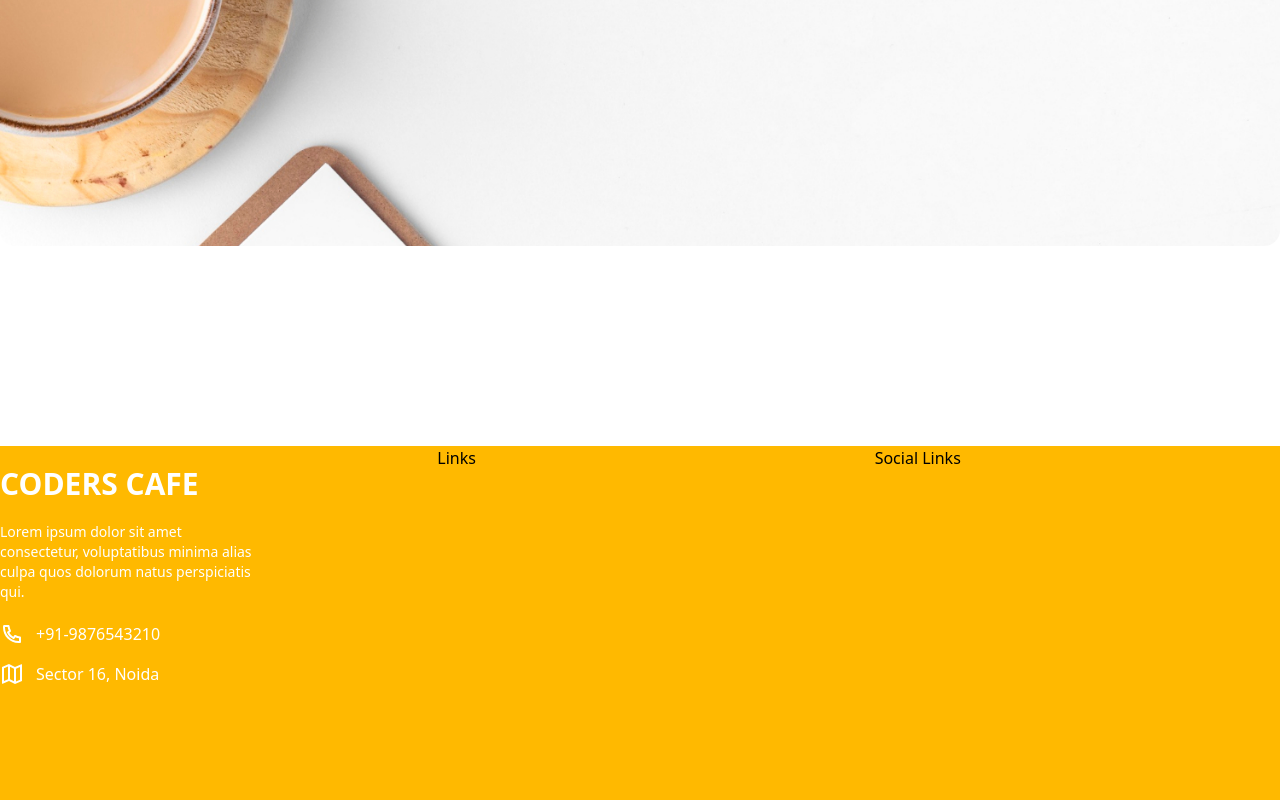
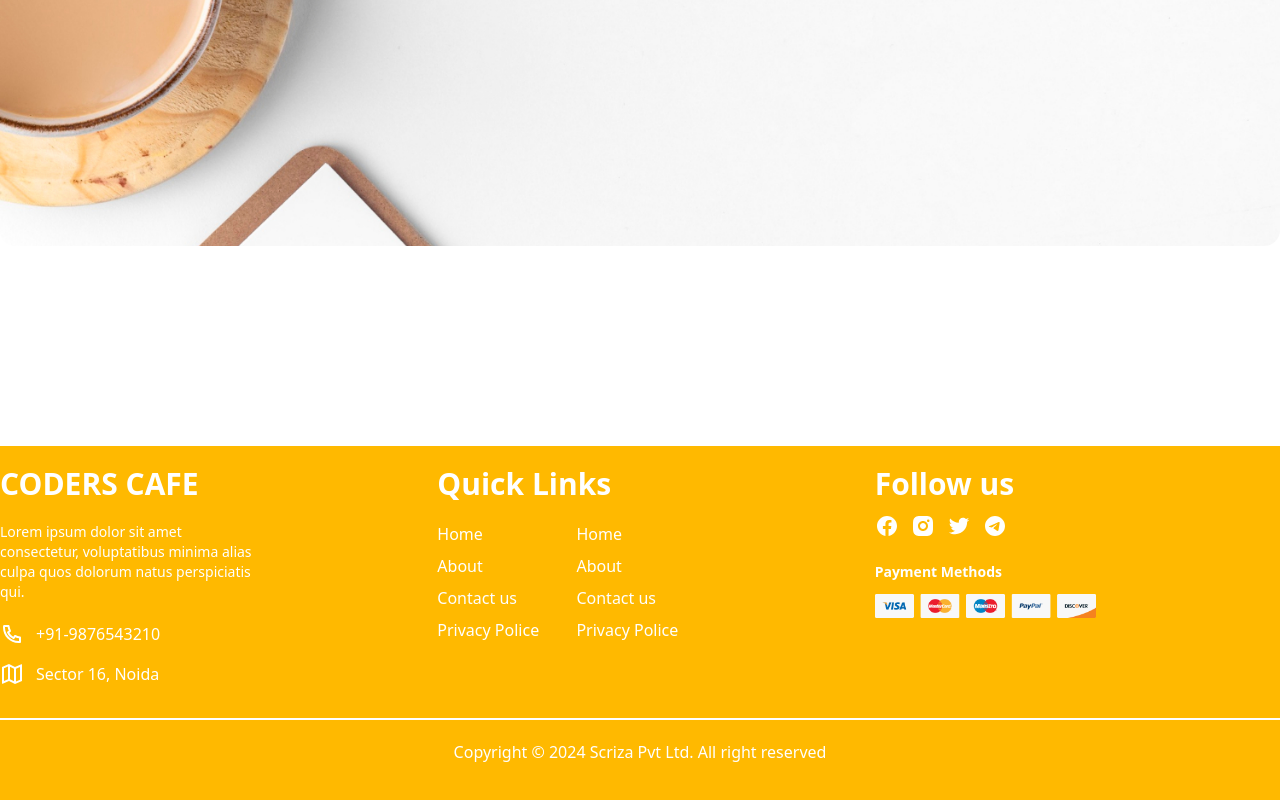
Before and after one commit to mdaasim77/Coffee-Shop-Website, a React (Vite) app: page / in a window 1280 px wide. Shown: the part 2334-3134 px from the top of the page. Built offline with nearby package versions, Linux system fonts and the light colour scheme.

Commit message:
website done with animation

```diff
--- a/src/Components/Footer/Footer.jsx
+++ b/src/Components/Footer/Footer.jsx
@@ -2,6 +2,7 @@ import React from "react";
 import CompanyDetails from "./FooterChild/CompanyDetails";
 import Links from "./FooterChild/Links";
 import SocialLinks from "./FooterChild/SocialLinks";
+import CopyRight from "./FooterChild/CopyRight";
 
 export default function Footer() {
   return (
@@ -14,6 +15,8 @@ export default function Footer() {
           <Links />
           {/* social links */}
           <SocialLinks />
+          {/* copy right section  */}
+          <CopyRight/>
         </div>
       </div>
     </div>
--- a/src/Components/Footer/FooterChild/CompanyDetails.jsx
+++ b/src/Components/Footer/FooterChild/CompanyDetails.jsx
@@ -1,22 +1,44 @@
-import React from "react";
+import { motion } from "motion/react";
 import { RiPhoneLine, RiMap2Line } from "react-icons/ri";
 
 export default function CompanyDetails() {
   return (
     <div className="space-y-5 text-white mt-5">
-      <h1 className=" text-3xl font-bold">CODERS CAFE</h1>
-      <p className="text-sm max-w-64 ">
+      <motion.h1
+        initial={{ y: 200, opacity: 0 }}
+        whileInView={{ y: 0, opacity: 1 }}
+        transition={{ type: "spring", bounce: 0.2, duration: 1, delay: 0.2 }}
+        className="text-3xl font-bold"
+      >
+        CODERS CAFE
+      </motion.h1>
+      <motion.p
+        initial={{ y: 200, opacity: 0 }}
+        whileInView={{ y: 0, opacity: 1 }}
+        transition={{ type: "spring", bounce: 0.2, duration: 1, delay: 0.3 }}
+        className="text-sm max-w-64 "
+      >
         Lorem ipsum dolor sit amet consectetur, voluptatibus minima alias culpa
         quos dolorum natus perspiciatis qui.
-      </p>
+      </motion.p>
       <div className="space-y-4 ">
-        <p className="flex gap-3 ">
+        <motion.p
+          initial={{ y: 200, opacity: 0 }}
+          whileInView={{ y: 0, opacity: 1 }}
+          transition={{ type: "spring", bounce: 0.2, duration: 1, delay: 0.4 }}
+          className="flex gap-3 "
+        >
           <RiPhoneLine size={24} />
           +91-9876543210
-        </p>
-        <p className="flex gap-3 ">
+        </motion.p>
+        <motion.p
+          initial={{ y: 200, opacity: 0 }}
+          whileInView={{ y: 0, opacity: 1 }}
+          transition={{ type: "spring", bounce: 0.2, duration: 1, delay: 0.5 }}
+          className="flex gap-3 "
+        >
           <RiMap2Line size={24} /> Sector 16, Noida
-        </p>
+        </motion.p>
       </div>
     </div>
   );
--- /dev/null
+++ b/src/Components/Footer/FooterChild/CopyRight.jsx
@@ -0,0 +1,12 @@
+import { div } from "motion/react-client";
+import React from "react";
+
+export default function CopyRight() {
+  return (
+    <div className="container  border-t-2 border-white flex justify-center w-screen">
+      <p className="text-white text-center mt-5 ">
+        Copyright &copy; 2024 Scriza Pvt Ltd. All right reserved
+      </p>
+    </div>
+  );
+}
--- a/src/Components/Footer/FooterChild/Links.jsx
+++ b/src/Components/Footer/FooterChild/Links.jsx
@@ -1,9 +1,124 @@
-import React from 'react'
+import { motion } from "motion/react";
 
 export default function Links() {
   return (
-    <div>
-      Links
+    <div className="mt-5 text-white space-y-5">
+      <motion.h1
+        initial={{ y: 200, opacity: 0 }}
+        whileInView={{ y: 0, opacity: 1 }}
+        transition={{ delay: 0.2, duration: 1, type: "spring", bounce: 0.2 }}
+        className="text-3xl font-bold"
+      >
+        Quick Links
+      </motion.h1>
+      <div className="grid grid-cols-1 md:grid-cols-2 lg:grid-cols-3 gap-3">
+        {/* first col  */}
+        <div>
+          <ul className="space-y-2">
+            <motion.li
+              initial={{ y: 200, opacity: 0 }}
+              whileInView={{ y: 0, opacity: 1 }}
+              transition={{
+                delay: 0.2,
+                duration: 1,
+                type: "spring",
+                bounce: 0.2,
+              }}
+            >
+              Home
+            </motion.li>
+            <motion.li
+              initial={{ y: 200, opacity: 0 }}
+              whileInView={{ y: 0, opacity: 1 }}
+              transition={{
+                delay: 0.3,
+                duration: 1,
+                type: "spring",
+                bounce: 0.2,
+              }}
+            >
+              About
+            </motion.li>
+            <motion.li
+              initial={{ y: 200, opacity: 0 }}
+              whileInView={{ y: 0, opacity: 1 }}
+              transition={{
+                delay: 0.4,
+                duration: 1,
+                type: "spring",
+                bounce: 0.2,
+              }}
+            >
+              Contact us
+            </motion.li>
+            <motion.li
+              initial={{ y: 200, opacity: 0 }}
+              whileInView={{ y: 0, opacity: 1 }}
+              transition={{
+                delay: 0.5,
+                duration: 1,
+                type: "spring",
+                bounce: 0.2,
+              }}
+            >
+              Privacy Police
+            </motion.li>
+          </ul>
+        </div>
+        {/* second col  */}
+        <div>
+          <ul className="space-y-2">
+            <motion.li
+              initial={{ y: 200, opacity: 0 }}
+              whileInView={{ y: 0, opacity: 1 }}
+              transition={{
+                delay: 0.2,
+                duration: 1,
+                type: "spring",
+                bounce: 0.2,
+              }}
+            >
+              Home
+            </motion.li>
+            <motion.li
+              initial={{ y: 200, opacity: 0 }}
+              whileInView={{ y: 0, opacity: 1 }}
+              transition={{
+                delay: 0.3,
+                duration: 1,
+                type: "spring",
+                bounce: 0.2,
+              }}
+            >
+              About
+            </motion.li>
+            <motion.li
+              initial={{ y: 200, opacity: 0 }}
+              whileInView={{ y: 0, opacity: 1 }}
+              transition={{
+                delay: 0.4,
+                duration: 1,
+                type: "spring",
+                bounce: 0.2,
+              }}
+            >
+              Contact us
+            </motion.li>
+            <motion.li
+              initial={{ y: 200, opacity: 0 }}
+              whileInView={{ y: 0, opacity: 1 }}
+              transition={{
+                delay: 0.5,
+                duration: 1,
+                type: "spring",
+                bounce: 0.2,
+              }}
+            >
+              Privacy Police
+            </motion.li>
+          </ul>
+        </div>
+      </div>
     </div>
-  )
+  );
 }
--- a/src/Components/Footer/FooterChild/SocialLinks.jsx
+++ b/src/Components/Footer/FooterChild/SocialLinks.jsx
@@ -1,9 +1,72 @@
-import React from 'react'
+import { motion } from "motion/react";
+import payment from "../../../images/credit-cards.webp";
+import {
+  RiFacebookCircleFill,
+  RiInstagramFill,
+  RiTwitterFill,
+  RiTelegramFill,
+} from "react-icons/ri";
 
 export default function SocialLinks() {
   return (
-    <div>
-      Social Links
+    <div className="mt-5 text-white">
+      <motion.h1
+        initial={{ y: 200, opacity: 0 }}
+        whileInView={{ y: 0, opacity: 1 }}
+        transition={{
+          delay: 0.2,
+          duration: 1,
+          type: "spring",
+          bounce: 0.2,
+        }}
+        className="text-3xl font-bold"
+      >
+        Follow us
+      </motion.h1>
+      <motion.div
+        initial={{ y: 200, opacity: 0 }}
+        whileInView={{ y: 0, opacity: 1 }}
+        transition={{
+          delay: 0.3,
+          duration: 1,
+          type: "spring",
+          bounce: 0.2,
+        }}
+        className="flex gap-3 mt-3"
+      >
+        <RiFacebookCircleFill size={24} color="rgba(255,255,255,1)" />
+        <RiInstagramFill size={24} color="rgba(255,255,255,1)" />
+        <RiTwitterFill size={24} color="rgba(255,255,255,1)" />
+        <RiTelegramFill size={24} color="rgba(255,255,255,1)" />
+      </motion.div>
+      <div className="mt-6">
+        <motion.h1
+          initial={{ y: 200, opacity: 0 }}
+          whileInView={{ y: 0, opacity: 1 }}
+          transition={{
+            delay: 0.4,
+            duration: 1,
+            type: "spring",
+            bounce: 0.2,
+          }}
+          className="text-sm font-bold"
+        >
+          Payment Methods
+        </motion.h1>
+        <motion.img
+          initial={{ y: 200, opacity: 0 }}
+          whileInView={{ y: 0, opacity: 1 }}
+          transition={{
+            delay: 0.5,
+            duration: 1,
+            type: "spring",
+            bounce: 0.2,
+          }}
+          src={payment}
+          alt="cards"
+          className="mt-3 h-6"
+        />
+      </div>
     </div>
-  )
+  );
 }
```
